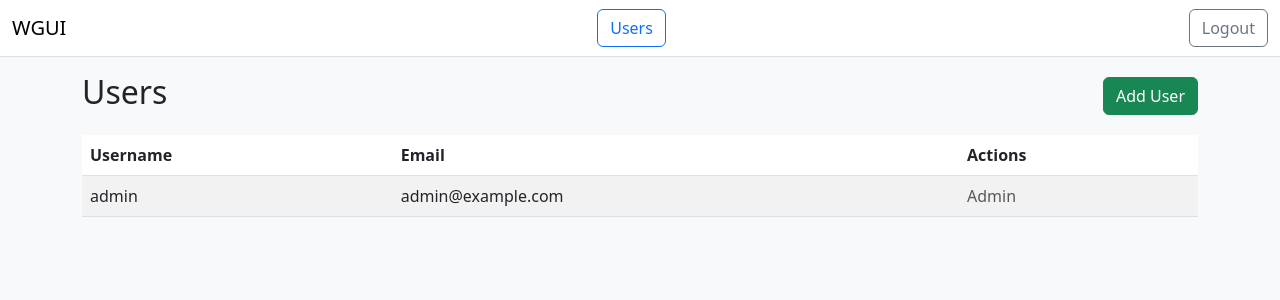
After one commit to Alppkr/WGUI, a Flask app: page /users/ in a window 1280 px wide. The commit adds this page. Shown: the top 300 px of the page. Run offline with Flask 3, Linux system fonts and the light colour scheme; the visitor is signed in with stand-in values (Sample User, id 1).

Commit message:
Add admin user management

```diff
--- a/requirements.txt
+++ b/requirements.txt
@@ -5,3 +5,4 @@ Werkzeug>=3.0
 Flask-SQLAlchemy>=3.0
 Flask-Migrate>=4.0
 pytest
+email-validator
--- a/wgui/__init__.py
+++ b/wgui/__init__.py
@@ -1,5 +1,6 @@
 from flask import Flask
 from .auth.routes import auth_bp
+from .admin import admin_bp
 from .extensions import db, migrate
 from .models import User
 import os
@@ -31,6 +32,8 @@ def create_app():
                 db.session.add(user)
                 db.session.commit()
 
+
     app.register_blueprint(auth_bp)
+    app.register_blueprint(admin_bp)
 
     return app
--- /dev/null
+++ b/wgui/admin/__init__.py
@@ -0,0 +1,3 @@
+from .routes import admin_bp
+
+__all__ = ["admin_bp"]
--- /dev/null
+++ b/wgui/admin/forms.py
@@ -0,0 +1,14 @@
+from flask_wtf import FlaskForm
+from wtforms import StringField, PasswordField
+from wtforms.validators import DataRequired, Email
+
+
+class AddUserForm(FlaskForm):
+    username = StringField('Username', validators=[DataRequired()])
+    email = StringField('Email', validators=[DataRequired(), Email()])
+    password = PasswordField('Password', validators=[DataRequired()])
+
+
+class DeleteForm(FlaskForm):
+    """Simple form for CSRF protection when deleting users."""
+    pass
--- /dev/null
+++ b/wgui/admin/routes.py
@@ -0,0 +1,66 @@
+from flask import Blueprint, render_template, redirect, url_for, flash, session, request
+from werkzeug.security import generate_password_hash
+
+from ..models import User
+from ..extensions import db
+from .forms import AddUserForm, DeleteForm
+from .models import AddUserData
+
+admin_bp = Blueprint('users', __name__, url_prefix='/users')
+
+
+def admin_required():
+    return session.get('logged_in') and session.get('is_admin')
+
+
+@admin_bp.before_request
+def check_admin():
+    if not admin_required():
+        return redirect(url_for('auth.login'))
+
+
+@admin_bp.route('/')
+def list_users():
+    users = User.query.all()
+    delete_form = DeleteForm()
+    return render_template('user_list.html', users=users, delete_form=delete_form)
+
+
+@admin_bp.route('/add', methods=['GET', 'POST'])
+def add_user():
+    form = AddUserForm()
+    if form.validate_on_submit():
+        data = AddUserData(
+            username=form.username.data,
+            email=form.email.data,
+            password=form.password.data,
+        )
+        if User.query.filter_by(username=data.username).first():
+            flash('User already exists', 'danger')
+            return redirect(url_for('users.add_user'))
+        user = User(
+            username=data.username,
+            email=data.email,
+            hashed_password=generate_password_hash(data.password),
+            is_admin=False,
+            first_login=True,
+        )
+        db.session.add(user)
+        db.session.commit()
+        flash('User added', 'success')
+        return redirect(url_for('users.list_users'))
+    return render_template('add_user.html', form=form)
+
+
+@admin_bp.route('/delete/<int:user_id>', methods=['POST'])
+def delete_user(user_id: int):
+    form = DeleteForm()
+    if form.validate_on_submit():
+        user = User.query.get_or_404(user_id)
+        if user.is_admin:
+            flash('Cannot delete admin user', 'danger')
+        else:
+            db.session.delete(user)
+            db.session.commit()
+            flash('User deleted', 'info')
+    return redirect(url_for('users.list_users'))
--- a/wgui/auth/routes.py
+++ b/wgui/auth/routes.py
@@ -23,6 +23,7 @@ def login():
         user = User.query.filter_by(username=data.username).first()
         if user and check_password_hash(user.hashed_password, data.password):
             session['logged_in'] = True
+            session['is_admin'] = user.is_admin
             flash('Logged in successfully.', 'success')
             return redirect(url_for('auth.index'))
         flash('Invalid credentials', 'danger')
@@ -32,5 +33,6 @@ def login():
 @auth_bp.route('/logout')
 def logout():
     session.pop('logged_in', None)
+    session.pop('is_admin', None)
     flash('Logged out', 'info')
     return redirect(url_for('auth.login'))
--- a/wgui/templates/base.html
+++ b/wgui/templates/base.html
@@ -11,6 +11,9 @@
     <div class="container-fluid">
         <a class="navbar-brand" href="{{ url_for('auth.index') }}">WGUI</a>
         {% if session.get('logged_in') %}
+        {% if session.get('is_admin') %}
+        <a class="btn btn-outline-primary me-2" href="{{ url_for('users.list_users') }}">Users</a>
+        {% endif %}
         <a class="btn btn-outline-secondary" href="{{ url_for('auth.logout') }}">Logout</a>
         {% endif %}
     </div>
--- /dev/null
+++ b/wgui/templates/user_list.html
@@ -0,0 +1,35 @@
+{% extends 'base.html' %}
+{% block title %}Users{% endblock %}
+{% block content %}
+<div class="d-flex justify-content-between align-items-center mb-3">
+    <h2>Users</h2>
+    <a class="btn btn-success" href="{{ url_for('users.add_user') }}">Add User</a>
+</div>
+<table class="table table-striped">
+    <thead>
+        <tr>
+            <th>Username</th>
+            <th>Email</th>
+            <th>Actions</th>
+        </tr>
+    </thead>
+    <tbody>
+    {% for user in users %}
+        <tr>
+            <td>{{ user.username }}</td>
+            <td>{{ user.email }}</td>
+            <td>
+                {% if not user.is_admin %}
+                <form method="post" action="{{ url_for('users.delete_user', user_id=user.id) }}" style="display:inline-block;">
+                    {{ delete_form.hidden_tag() }}
+                    <button class="btn btn-sm btn-danger" type="submit">Delete</button>
+                </form>
+                {% else %}
+                <span class="text-muted">Admin</span>
+                {% endif %}
+            </td>
+        </tr>
+    {% endfor %}
+    </tbody>
+</table>
+{% endblock %}
```
Also changed, not shown: tests/test_login.py (+41 -0 lines), wgui/admin/models.py (added, +7 -0 lines), wgui/templates/add_user.html (added, +22 -0 lines), README.md.
